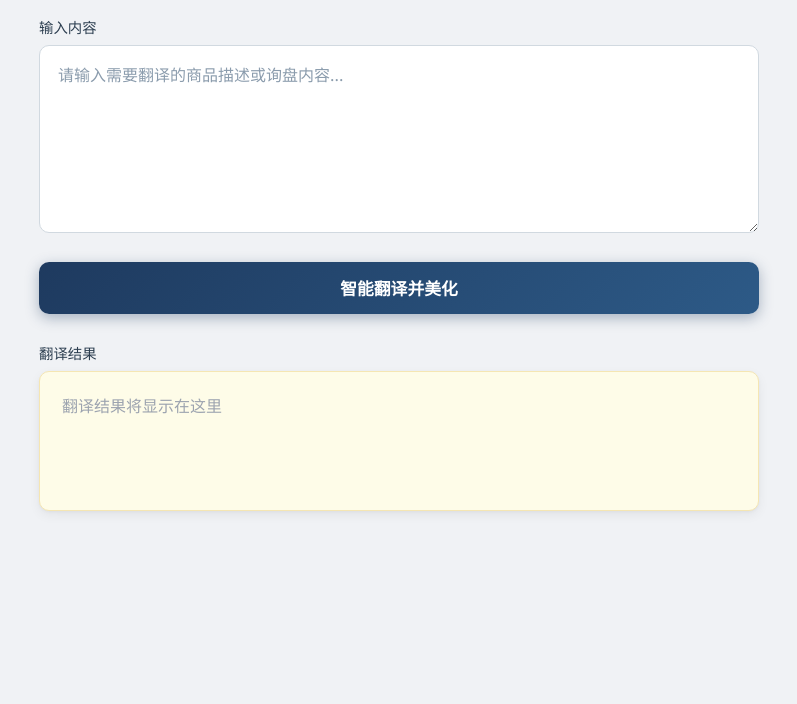
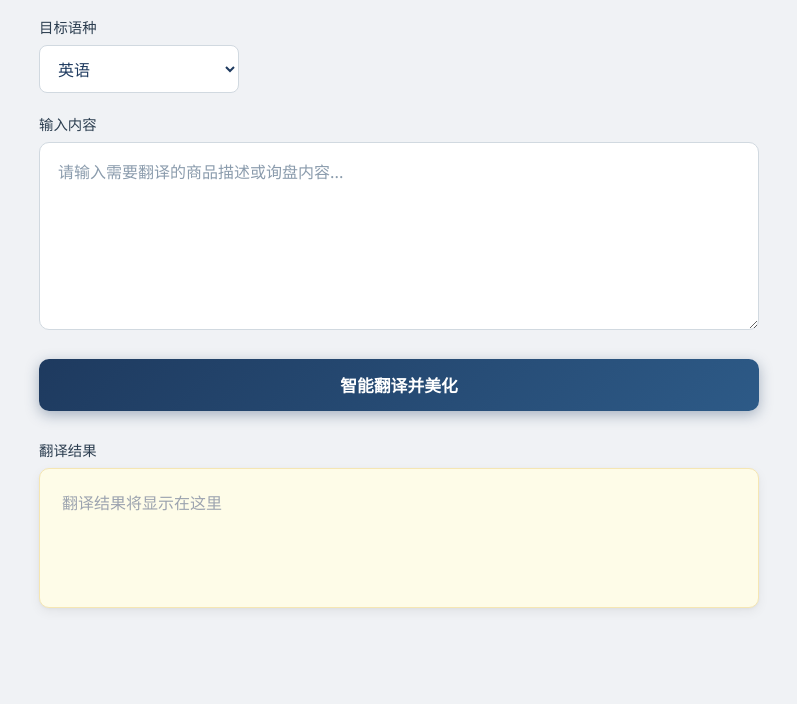
Before and after one commit to yiqianqian2023-WX/CE-001, a plain HTML site: page index.html in a window 1280 px wide. Shown: the part 96-800 px from the top of the page, without its empty margins (241-1038 px from the left). Drawn offline with Linux system fonts and the light colour scheme.

Commit message:
Update index.html

```diff
--- a/index.html
+++ b/index.html
@@ -34,6 +34,38 @@
       text-align: center;
       margin-bottom: 32px;
       letter-spacing: 0.02em;
+    }
+
+    .lang-section {
+      margin-bottom: 20px;
+    }
+
+    .lang-section label {
+      display: block;
+      font-size: 0.9rem;
+      font-weight: 500;
+      color: #2c3e50;
+      margin-bottom: 8px;
+    }
+
+    .select-lang {
+      width: 100%;
+      max-width: 200px;
+      padding: 10px 14px;
+      font-size: 1rem;
+      font-family: inherit;
+      color: #1e3a5f;
+      background: #fff;
+      border: 1px solid #d1d9e0;
+      border-radius: 8px;
+      cursor: pointer;
+      transition: border-color 0.2s, box-shadow 0.2s;
+    }
+
+    .select-lang:focus {
+      outline: none;
+      border-color: #1e3a5f;
+      box-shadow: 0 0 0 3px rgba(30, 58, 95, 0.12);
     }
 
     .input-section {
@@ -168,6 +200,18 @@
   <div class="container">
     <h1>AI 跨境商务翻译官</h1>
 
+    <div class="lang-section">
+      <label for="target-lang">目标语种</label>
+      <select id="target-lang" class="select-lang">
+        <option value="en" selected>英语</option>
+        <option value="de">德语</option>
+        <option value="fr">法语</option>
+        <option value="es">西班牙语</option>
+        <option value="ja">日语</option>
+        <option value="ar">阿拉伯语</option>
+      </select>
+    </div>
+
     <div class="input-section">
       <label for="input-text">输入内容</label>
       <textarea
@@ -237,6 +281,7 @@
         }
 
         var clickTime = Date.now();
+        var targetLang = document.getElementById('target-lang').value;
         setLoading(true);
 
         fetch('/api/translate', {
@@ -244,7 +289,7 @@
           headers: {
             'Content-Type': 'application/json'
           },
-          body: JSON.stringify({ text: text })
+          body: JSON.stringify({ text: text, targetLang: targetLang })
         })
           .then(function (res) {
             return res.json().then(function (data) {
```
